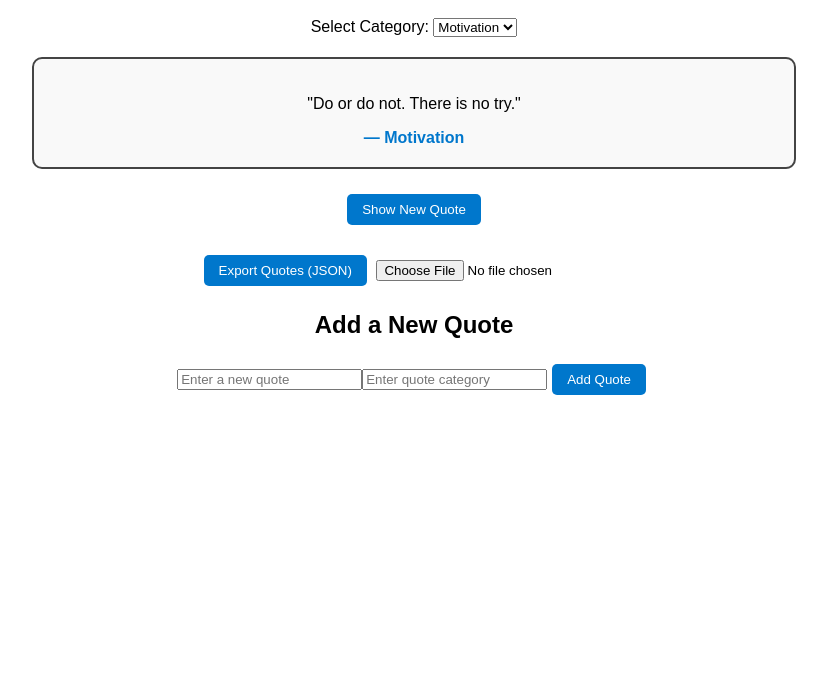
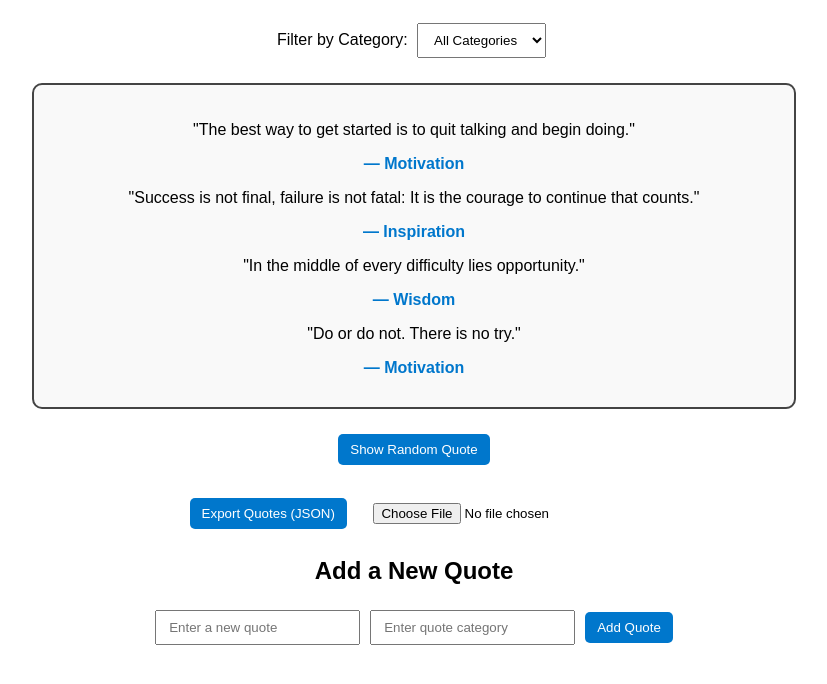
Before and after one commit to RamseyToo/alx_fe_javascript, a plain HTML site: page dom-manipulation/index.html in a window 1280 px wide. Shown: the part 80-764 px from the top of the page, without its empty margins (226-1053 px from the left). Drawn offline with Linux system fonts and the light colour scheme.

Commit message:
dom-manipulation

```diff
--- a/dom-manipulation/index.html
+++ b/dom-manipulation/index.html
@@ -1,10 +1,9 @@
-
 <!DOCTYPE html>
 <html lang="en">
 <head>
   <meta charset="UTF-8" />
   <meta name="viewport" content="width=device-width, initial-scale=1.0" />
-  <title>Dynamic Quote Generator with Storage</title>
+  <title>Dynamic Quote Generator with Filtering</title>
   <style>
     body {
       font-family: Arial, sans-serif;
@@ -23,9 +22,11 @@
       font-weight: bold;
       color: #0077cc;
     }
+    select, input, button {
+      padding: 8px 12px;
+      margin: 5px;
+    }
     button {
-      padding: 8px 15px;
-      margin: 5px;
       background-color: #0077cc;
       color: white;
       border: none;
@@ -40,8 +41,17 @@
 <body>
   <h1>Dynamic Quote Generator</h1>
 
+  <!-- Filter Dropdown -->
+  <div>
+    <label for="categoryFilter">Filter by Category:</label>
+    <select id="categoryFilter" onchange="filterQuotes()">
+      <option value="all">All Categories</option>
+      <!-- Dynamically populated categories -->
+    </select>
+  </div>
+
   <div id="quoteDisplay"></div>
-  <button id="newQuote">Show New Quote</button>
+  <button id="newQuote">Show Random Quote</button>
 
   <div style="margin-top: 20px;">
     <button id="exportQuotes">Export Quotes (JSON)</button>
--- a/dom-manipulation/script.js
+++ b/dom-manipulation/script.js
@@ -1,11 +1,11 @@
 // ==============================
-// Dynamic Quote Generator (with Web Storage & JSON)
+// Dynamic Quote Generator with Filtering + Web Storage + JSON
 // ==============================
 
 let quotes = [];
 
 // ==============================
-// Helper Functions for Storage
+// Web Storage Utilities
 // ==============================
 
 // Save quotes to localStorage
@@ -19,7 +19,6 @@ function loadQuotes() {
   if (storedQuotes) {
     quotes = JSON.parse(storedQuotes);
   } else {
-    // Default quotes if none are stored
     quotes = [
       { text: "The best way to get started is to quit talking and begin doing.", category: "Motivation" },
       { text: "Success is not final, failure is not fatal: It is the courage to continue that counts.", category: "Inspiration" },
@@ -30,15 +29,14 @@ function loadQuotes() {
   }
 }
 
-// Save last viewed quote in sessionStorage
-function saveLastQuote(quote) {
-  sessionStorage.setItem("lastQuote", JSON.stringify(quote));
+// Save last selected category filter
+function saveFilter(category) {
+  localStorage.setItem("selectedCategory", category);
 }
 
-// Load last viewed quote from sessionStorage
-function loadLastQuote() {
-  const lastQuote = sessionStorage.getItem("lastQuote");
-  return lastQuote ? JSON.parse(lastQuote) : null;
+// Load last selected category filter
+function loadFilter() {
+  return localStorage.getItem("selectedCategory") || "all";
 }
 
 // ==============================
@@ -47,41 +45,79 @@ function loadLastQuote() {
 const quoteDisplay = document.getElementById("quoteDisplay");
 const newQuoteBtn = document.getElementById("newQuote");
 const exportBtn = document.getElementById("exportQuotes");
+const filterSelect = document.getElementById("categoryFilter");
 const body = document.body;
-
-// Create category dropdown dynamically
-const categoryContainer = document.createElement("div");
-const categoryLabel = document.createElement("label");
-categoryLabel.textContent = "Select Category: ";
-categoryLabel.setAttribute("for", "categorySelect");
-
-const categorySelect = document.createElement("select");
-categorySelect.id = "categorySelect";
-
-categoryContainer.appendChild(categoryLabel);
-categoryContainer.appendChild(categorySelect);
-body.insertBefore(categoryContainer, quoteDisplay);
 
 // ==============================
 // Dynamic DOM Manipulation
 // ==============================
 
+// Populate filter dropdown dynamically
 function populateCategories() {
-  categorySelect.innerHTML = "";
+  // Get all unique categories
   const categories = [...new Set(quotes.map(q => q.category))];
+
+  // Clear existing options except "All"
+  filterSelect.innerHTML = `<option value="all">All Categories</option>`;
+
   categories.forEach(cat => {
     const option = document.createElement("option");
     option.value = cat;
     option.textContent = cat;
-    categorySelect.appendChild(option);
+    filterSelect.appendChild(option);
+  });
+
+  // Restore saved filter if available
+  const savedFilter = loadFilter();
+  filterSelect.value = savedFilter;
+}
+
+// Filter quotes by selected category
+function filterQuotes() {
+  const selectedCategory = filterSelect.value;
+  saveFilter(selectedCategory); // Persist filter
+
+  // Filter quotes
+  let filteredQuotes = selectedCategory === "all"
+    ? quotes
+    : quotes.filter(q => q.category === selectedCategory);
+
+  // Display filtered quotes
+  displayQuotes(filteredQuotes);
+}
+
+// Display quotes (all or filtered)
+function displayQuotes(list) {
+  quoteDisplay.innerHTML = "";
+  if (list.length === 0) {
+    quoteDisplay.innerHTML = `<p>No quotes found for this category.</p>`;
+    return;
+  }
+
+  // Display all quotes in the selected category
+  list.forEach(q => {
+    const quoteBlock = document.createElement("div");
+    quoteBlock.style.marginBottom = "10px";
+
+    const textEl = document.createElement("p");
+    textEl.textContent = `"${q.text}"`;
+
+    const categoryEl = document.createElement("span");
+    categoryEl.classList.add("category");
+    categoryEl.textContent = `— ${q.category}`;
+
+    quoteBlock.appendChild(textEl);
+    quoteBlock.appendChild(categoryEl);
+    quoteDisplay.appendChild(quoteBlock);
   });
 }
 
+// Show one random quote from selected filter
 function showRandomQuote() {
-  const selectedCategory = categorySelect.value;
-  const filteredQuotes = quotes.filter(q => q.category === selectedCategory);
-
-  quoteDisplay.innerHTML = ""; // Clear previous
+  const selectedCategory = filterSelect.value;
+  const filteredQuotes = selectedCategory === "all"
+    ? quotes
+    : quotes.filter(q => q.category === selectedCategory);
 
   if (filteredQuotes.length === 0) {
     quoteDisplay.innerHTML = `<p>No quotes found for this category.</p>`;
@@ -89,22 +125,10 @@ function showRandomQuote() {
   }
 
   const randomIndex = Math.floor(Math.random() * filteredQuotes.length);
-  const quote = filteredQuotes[randomIndex];
-
-  const quoteText = document.createElement("p");
-  const quoteCategory = document.createElement("span");
-
-  quoteText.textContent = `"${quote.text}"`;
-  quoteCategory.textContent = `— ${quote.category}`;
-  quoteCategory.classList.add("category");
-
-  quoteDisplay.appendChild(quoteText);
-  quoteDisplay.appendChild(quoteCategory);
-
-  saveLastQuote(quote); // Save to sessionStorage
+  displayQuotes([filteredQuotes[randomIndex]]);
 }
 
-// Dynamically create form for adding new quotes
+// Create Add Quote Form dynamically
 function createAddQuoteForm() {
   const formContainer = document.createElement("div");
   formContainer.id = "quoteFormContainer";
@@ -135,6 +159,7 @@ function createAddQuoteForm() {
   body.appendChild(formContainer);
 }
 
+// Add new quote and update filters
 function addQuote() {
   const text = document.getElementById("newQuoteText").value.trim();
   const category = document.getElementById("newQuoteCategory").value.trim();
@@ -145,22 +170,19 @@ function addQuote() {
   }
 
   quotes.push({ text, category });
-  saveQuotes(); // Persist new quote
-
-  populateCategories();
-  categorySelect.value = category;
+  saveQuotes(); // persist
+  populateCategories(); // update dropdowns
 
   document.getElementById("newQuoteText").value = "";
   document.getElementById("newQuoteCategory").value = "";
 
-  showRandomQuote();
+  filterQuotes(); // refresh display
 }
 
 // ==============================
 // JSON Import / Export
 // ==============================
 
-// Export quotes to a JSON file
 function exportQuotesToJson() {
   const jsonData = JSON.stringify(quotes, null, 2);
   const blob = new Blob([jsonData], { type: "application/json" });
@@ -174,7 +196,6 @@ function exportQuotesToJson() {
   URL.revokeObjectURL(url);
 }
 
-// Import quotes from a JSON file
 function importFromJsonFile(event) {
   const fileReader = new FileReader();
   fileReader.onload = function (event) {
@@ -184,6 +205,7 @@ function importFromJsonFile(event) {
         quotes.push(...importedQuotes);
         saveQuotes();
         populateCategories();
+        filterQuotes();
         alert("Quotes imported successfully!");
       } else {
         alert("Invalid JSON format.");
@@ -201,14 +223,7 @@ function importFromJsonFile(event) {
 loadQuotes();
 populateCategories();
 createAddQuoteForm();
-
-// Restore last viewed quote if available
-const lastQuote = loadLastQuote();
-if (lastQuote) {
-  quoteDisplay.innerHTML = `<p>"${lastQuote.text}"</p><span class="category">— ${lastQuote.category}</span>`;
-} else {
-  showRandomQuote();
-}
+filterQuotes(); // display based on saved filter
 
 // Event Listeners
 newQuoteBtn.addEventListener("click", showRandomQuote);
```
